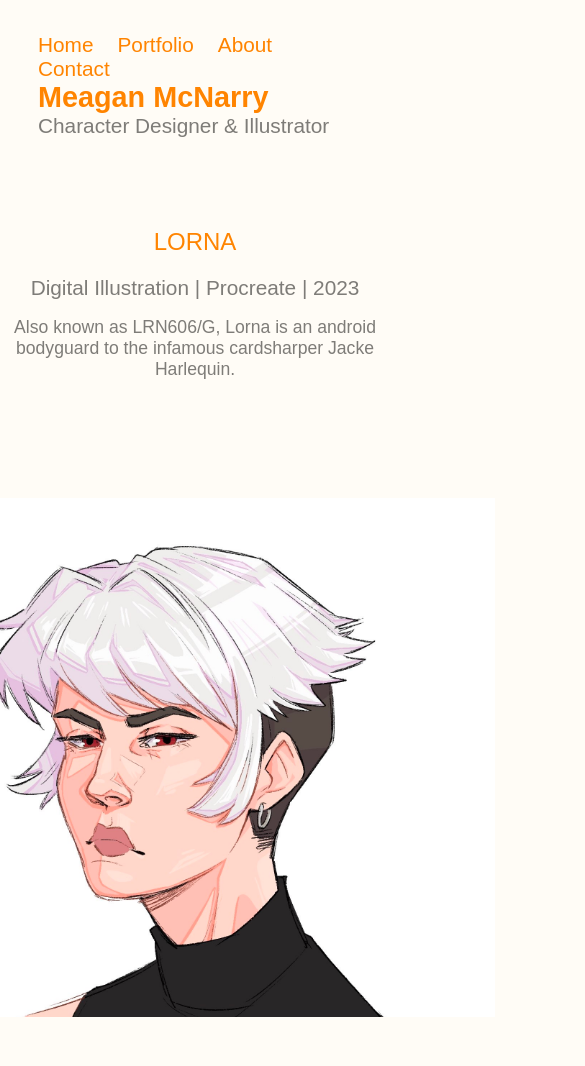
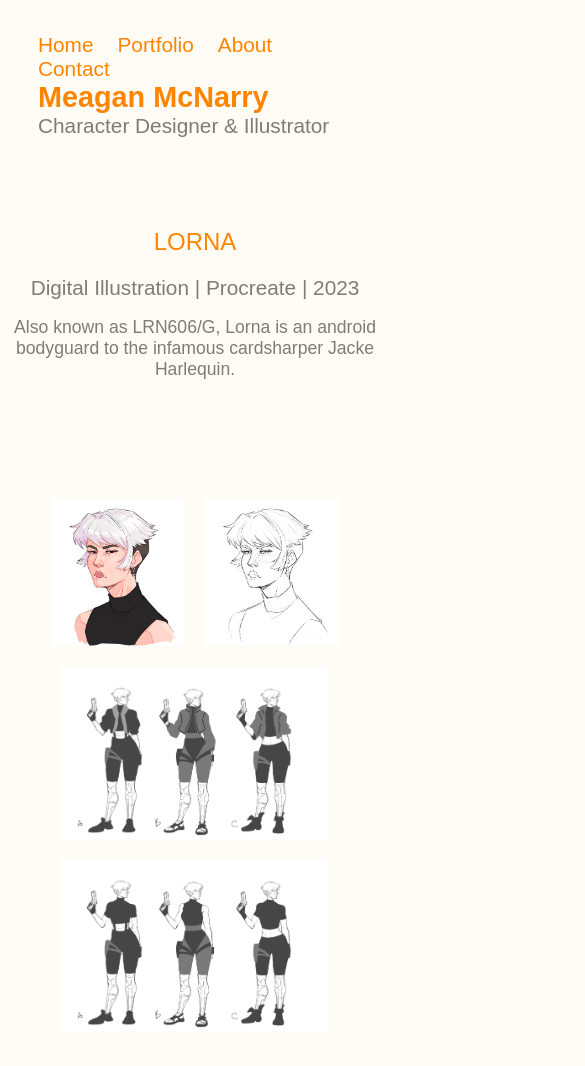
Before and after one commit to meaganmcnarry/meaganmcnarry.github.io, a plain HTML site: page INFS634_FinalAssignment/project1.html in a window 390 px wide. Shown: the top 1066 px of the page, 585 px wide, since content can reach past the window. Drawn offline with Linux system fonts and the light colour scheme; a web font is replaced by a local one.

Commit message:
Mobile testing project image sizes and max widths

```diff
--- a/INFS634_FinalAssignment/Asset/styles.css
+++ b/INFS634_FinalAssignment/Asset/styles.css
@@ -252,7 +252,7 @@ body {
 }
 /* Contact page styles end */
 
-@media screen and (max-width: 600px){
+@media screen and (max-width: 1000px){
 
     .container-buttons{
         float: left;
--- a/INFS634_FinalAssignment/project1.html
+++ b/INFS634_FinalAssignment/project1.html
@@ -5,6 +5,7 @@
     <link rel="preconnect" href="https://fonts.googleapis.com">
     <link rel="preconnect" href="https://fonts.gstatic.com" crossorigin>
     <link href="https://fonts.googleapis.com/css2?family=Momo+Trust+Sans:wght@200..800&display=swap" rel="stylesheet">
+    <meta name="viewport" content="width=device-width, initial-scale=1.0">
 </head>
 
 <body>
@@ -27,11 +28,9 @@
     <h2 id="project-subtitle">Digital Illustration | Procreate | 2023</h2>
     <p id="project-description">Also known as LRN606/G, Lorna is an android bodyguard to the infamous cardsharper Jacke Harlequin.</p>
         <div class="project-content">
-            <img src="Asset/img/Lorna portrait.jpg" alt="Lorna the Android" width="600">
-            <img src="Asset/img/Lorna sketch.jpg" alt="Lorna Sketch" width="600">
-            <img src="Asset/img/Lorna outfits 1.jpg" alt="Lorna's outfit conceptualization--Jacket" width="1200">
-            <img src="Asset/img/Lorna outfits 2.jpg" alt="Lorna's outfit conceptualization--Casual" width="1200">
+            <img src="Asset/img/Lorna portrait.jpg" alt="Lorna the Android" width="40%">
+            <img src="Asset/img/Lorna sketch.jpg" alt="Lorna Sketch" width="40%">
+            <img src="Asset/img/Lorna outfits 1.jpg" alt="Lorna's outfit conceptualization--Jacket" width="80%">
+            <img src="Asset/img/Lorna outfits 2.jpg" alt="Lorna's outfit conceptualization--Casual" width="80%">
         </div>
 </body>
-
-<meta name="viewport" content="width=device-width, initial-scale=1.0">
```
Also changed, not shown: INFS634_FinalAssignment/about.html (+2 -2 lines), INFS634_FinalAssignment/contact.html (+1 -2 lines), INFS634_FinalAssignment/index.html (+1 -2 lines), INFS634_FinalAssignment/portfolio.html (+1 -2 lines).
